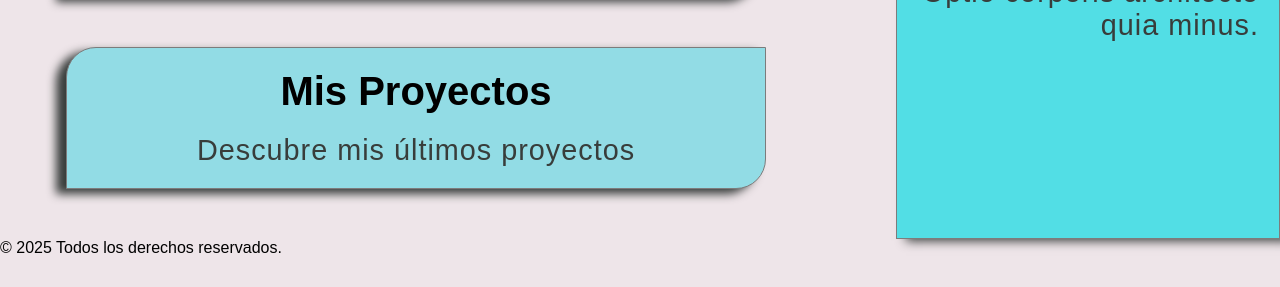
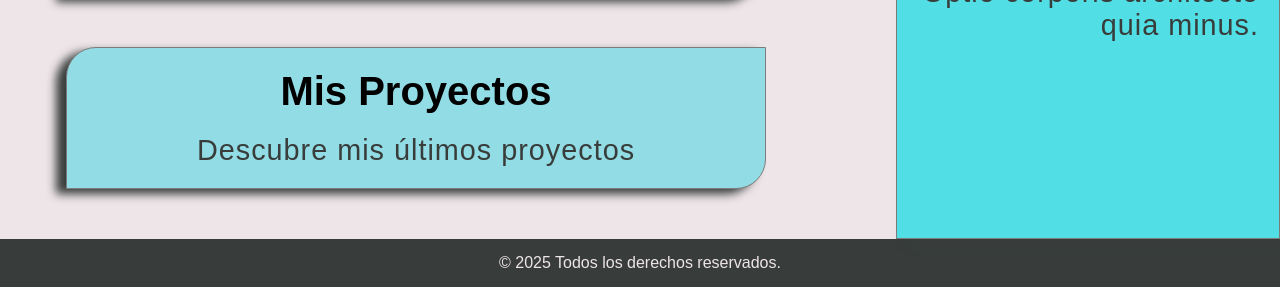
Before and after one commit to MatiCasiba/desafio-12-responsive, a website built with Vite: page index.html in a window 1280 px wide. Shown: the part 678-965 px from the top of the page. Before the commit the page ends 935 px from the top, so only its background shows below. Built offline with nearby package versions, Linux system fonts and the light colour scheme.

Commit message:
Dando diseño al elemento footer

```diff
--- a/src/css/style.css
+++ b/src/css/style.css
@@ -16,10 +16,15 @@
 
 /* estandar del cuerpo */
 body{
+    display: block;
     font-family: Arial, Helvetica, sans-serif;
     font-size: 100%;
     background-color: var(--color2);
 }
+.sidebar{
+    display: none;
+}
+
 
 /* diseños en el texto */
 h1{
@@ -134,9 +139,15 @@ nav ul li a{
     transform: translateY(-8px) rotate(-45deg);
 }
 
-.sidebar{
-    display: none;
+/* FOOTER */
+footer {
+    text-align: center;
+    background: var(--color1);
+    color: var(--color2);
+    padding: 15px;
 }
+
+
 
 /* media Query: small (>= 576px) */
 @media screen and (min-width: 576px){
```
Also changed, not shown: README.md.
